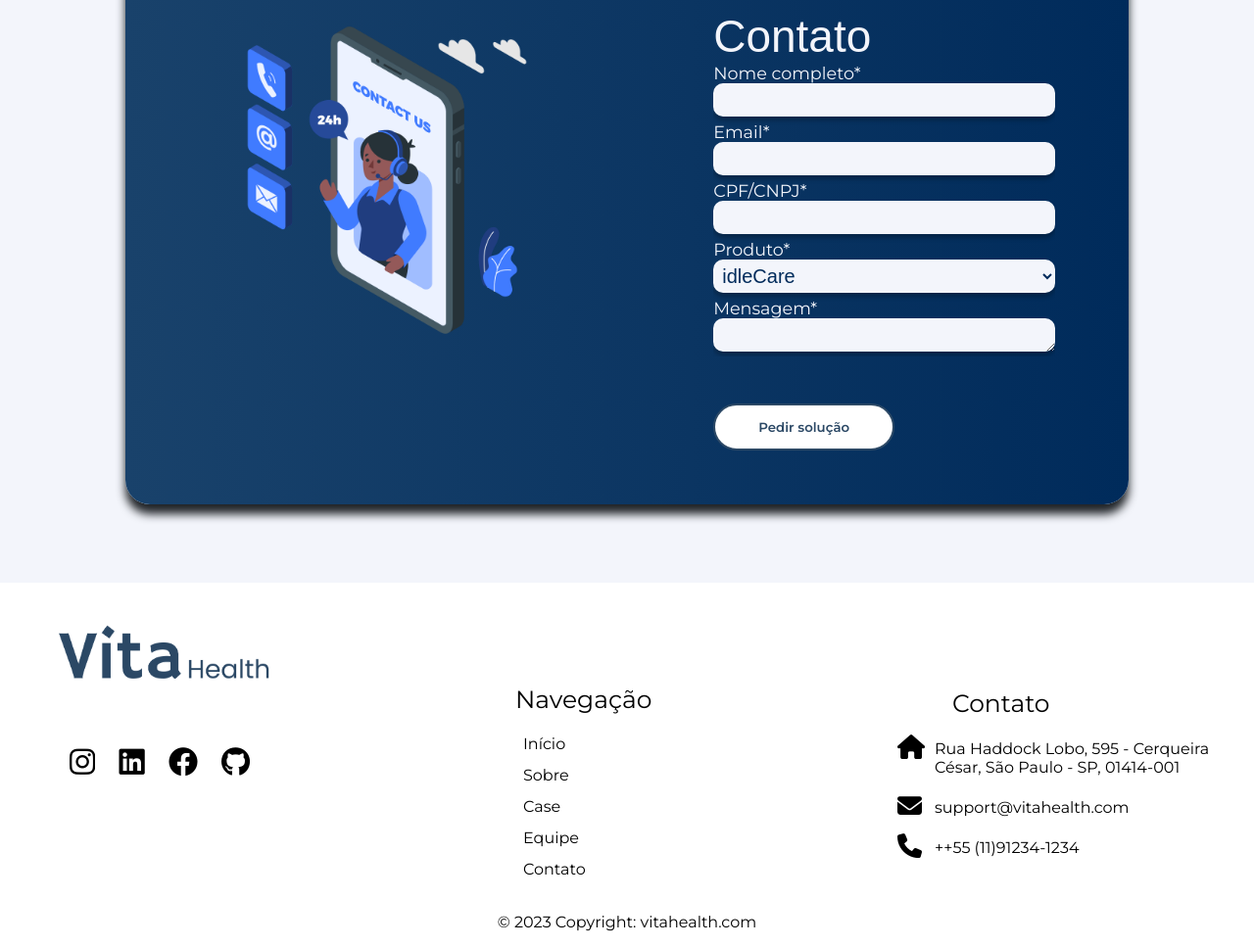
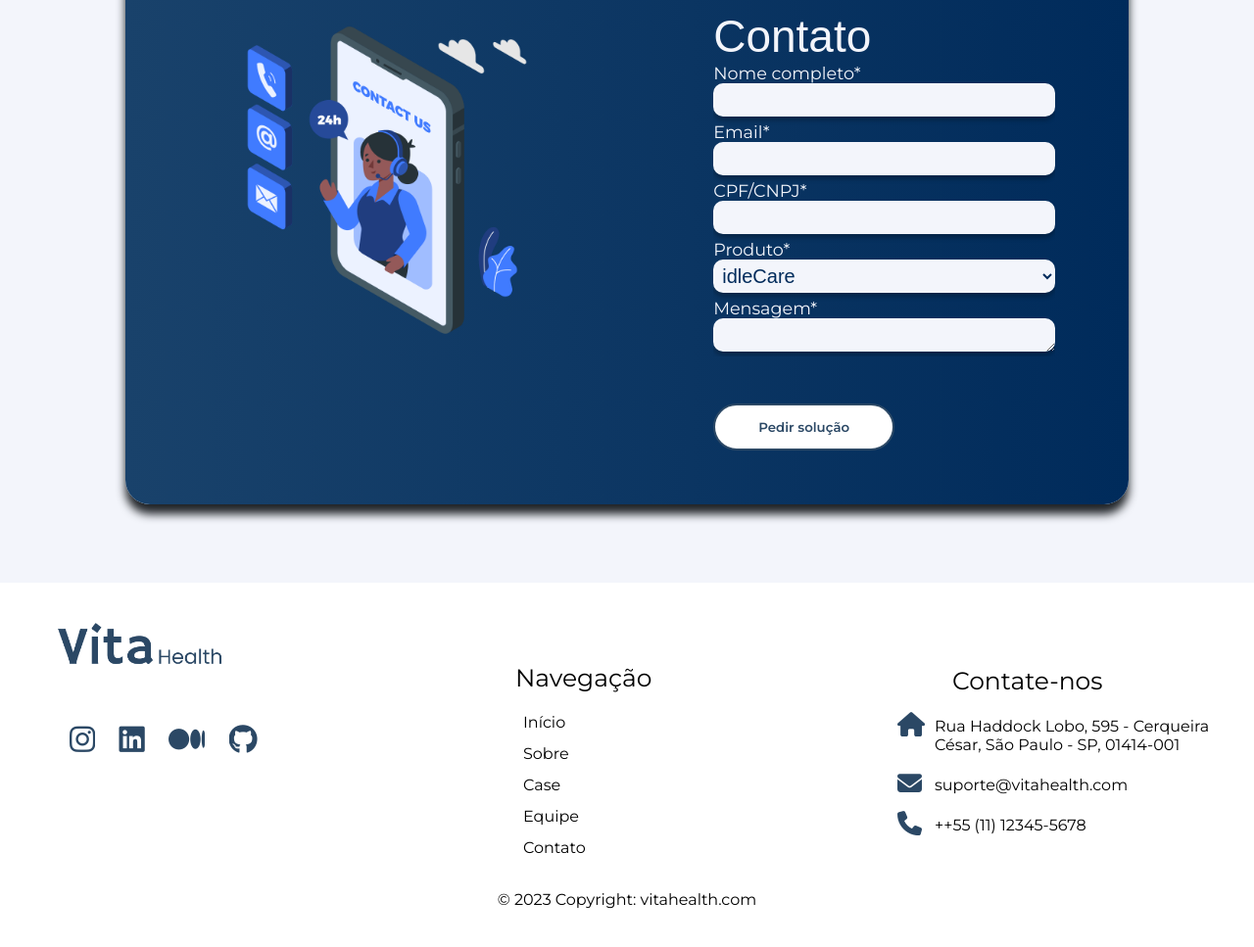
Before and after one commit to vita-sptech/vita-website, a plain HTML site: page index.html in a window 1280 px wide. Shown: the part 3405-4372 px from the top of the page at 98% size. After the commit the page ends 4349 px from the top, so only its background shows below. Drawn offline with Linux system fonts and the light colour scheme; a web font is replaced by a local one.

Commit message:
style: color in footer icons

```diff
--- a/index.html
+++ b/index.html
@@ -91,7 +91,7 @@
             </div>
         </section>
 
-        <section class="section-integrantes">
+        <section id="equipe" class="section-integrantes">
 
             <div class="integrantes-informacao">
                 <h2>Conheça nosso time</h2>
@@ -177,12 +177,12 @@
     <main id="contato"></main>
 
     <section class="footer">
-        <div ><img class="footer-logo" src="./assets/identidade-visual/VitaHealth.png"></div>
+        <div><a href="#introducao"><img class="footer-logo" src="./assets/identidade-visual/VitaHealth.png"></a></div>
 
-        <i class="fa-brands fa-instagram"></i>
-        <i class="fa-brands fa-linkedin"></i>
-        <i class="fa-brands fa-facebook"></i>
-        <i class="fa-brands fa-github"></i>
+        <a href="https://instagram.com" style="color: #2B4865;"><i class="fa-brands fa-instagram"></i></a>
+        <a href="https://linkedin.com" style="color: #2B4865;"><i class="fa-brands fa-linkedin"></i></a>
+        <a href="https://medium.com" style="color: #2B4865;"><i class="fa-brands fa-medium"></i></a>
+        <a href="https://github.com/vita-sptech" style="color: #2B4865;"><i class="fa-brands fa-github"></i></a>
 
 
         <div class="footer-link">Navegação</div>
@@ -190,16 +190,16 @@
             <li><a href="#introducao" class="footer-link-topics">Início</a></li>
             <li><a href="#sobre" class="footer-link-topics">Sobre</a></li>
             <li><a href="#case" class="footer-link-topics">Case</a></li>
-            <li><a href="#section-integrantes" class="footer-link-topics">Equipe</a></li>
+            <li><a href="#equipe" class="footer-link-topics">Equipe</a></li>
             <li><a href="#contato" class="footer-link-topics">Contato</a></li>
         </ul>
-        <div class="footer-contact">Contato</div>
-        <i class="fa-solid fa-house"></i>
+        <div class="footer-contact">Contate-nos</div>
+        <i style="color: #2B4865;" class="fa-solid fa-house"></i>
         <div class="address">Rua Haddock Lobo, 595 - Cerqueira <br> César, São Paulo - SP, 01414-001</div>
-        <i class="fa-solid fa-envelope"></i>
-        <div class="footer-email">support@vitahealth.com</div>
-        <i class="fa-solid fa-phone"></i>
-        <div class="footer-phone"> ++55 (11)91234-1234</div>
+        <i style="color: #2B4865;" class="fa-solid fa-envelope"></i>
+        <div class="footer-email">suporte@vitahealth.com</div>
+        <i style="color: #2B4865;" class="fa-solid fa-phone"></i>
+        <div class="footer-phone"> ++55 (11) 12345-5678</div>
         <div class="footer-right">© 2023 Copyright: vitahealth.com</div>
 
     </selection>
--- a/style.css
+++ b/style.css
@@ -422,7 +422,7 @@ nav ul li:hover{
     padding: 5px;
 }
 .footer-logo{
-    width: 18%;
+    width: 14%;
     margin-top: 2rem;
 
     margin-left: 56px;
```
